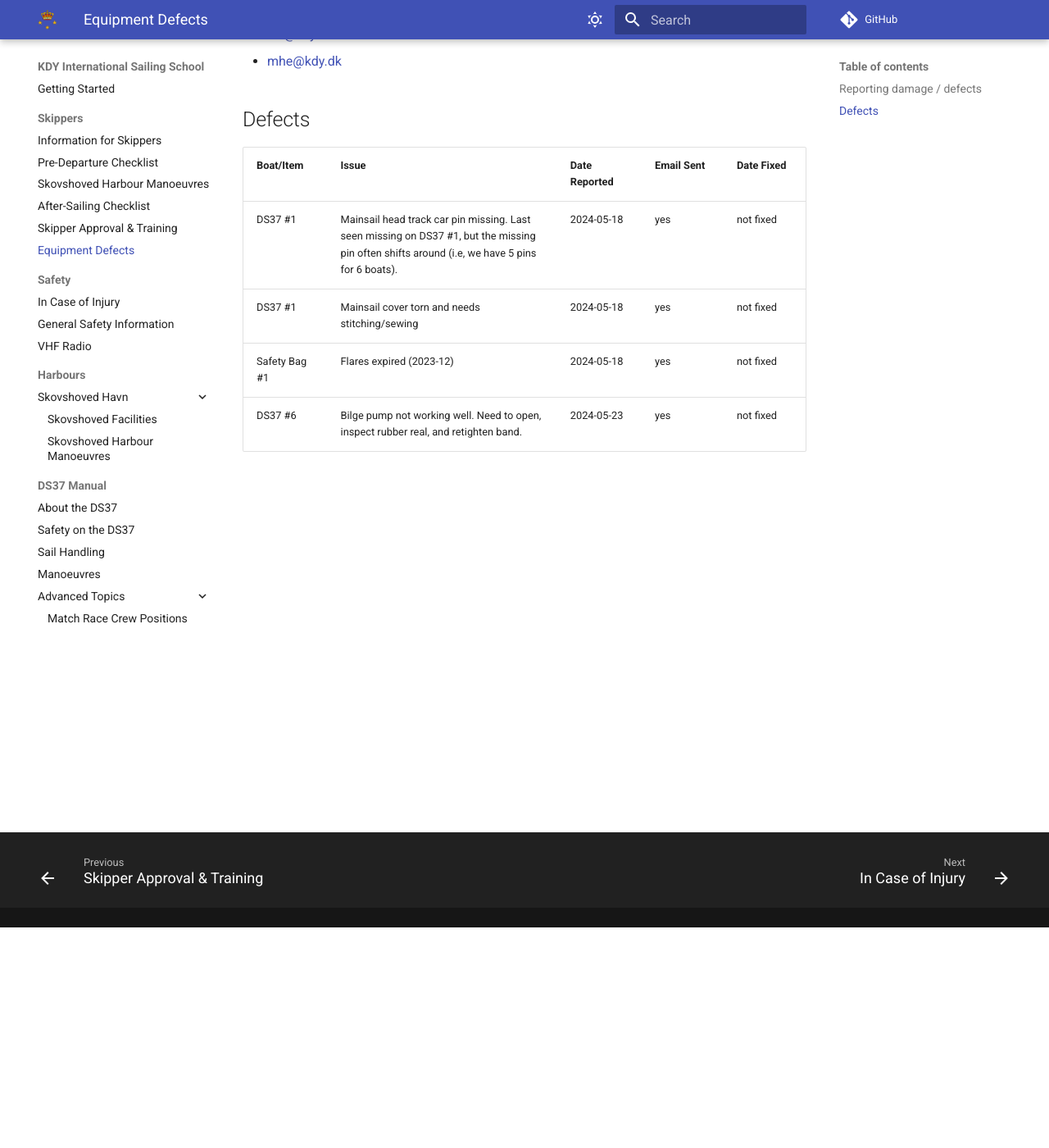
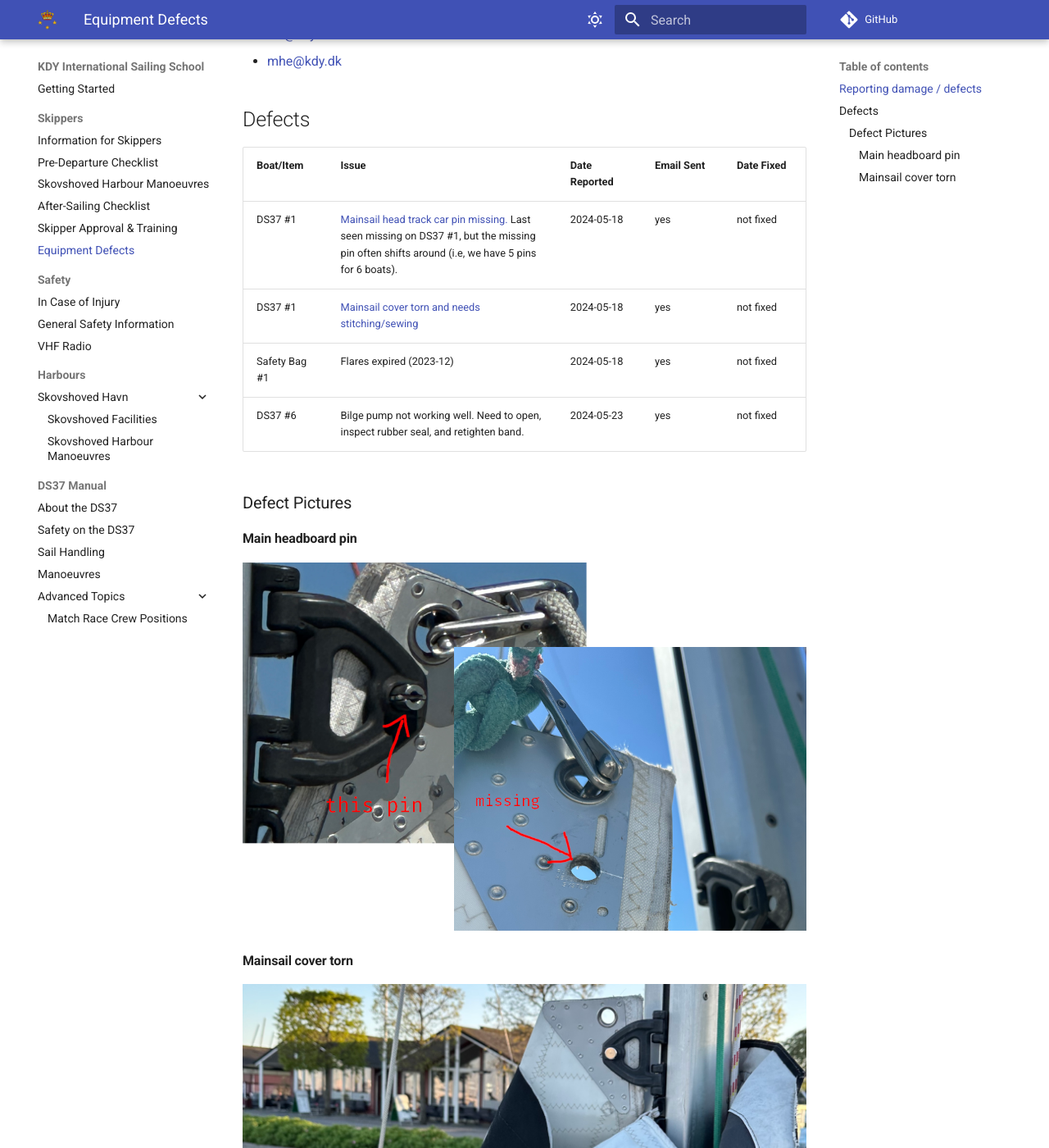
Before and after one commit to x123/kdy-iss, an MkDocs documentation site: the page built from docs/equipment-defects.md, in a window 1280 px wide and 1400 px high, scrolled down 269 px. Shown: the whole window at 82% size. Built offline with MkDocs 1.6.1 and Material for MkDocs 9.7.7, drawn with Linux system fonts in a browser that asks for light colours; comment, search, counter and statistics services are not loaded.

Commit message:
add defect photos

```diff
--- a/docs/equipment-defects.md
+++ b/docs/equipment-defects.md
@@ -10,7 +10,17 @@ the whiteboard at the KDY base and mailed to the boatmen:
 
 | Boat/Item       | Issue | Date Reported | Email Sent | Date Fixed |
 |-----------------|-------|---------------|------------|------------|
-| DS37 #1         | Mainsail head track car pin missing. Last seen missing on DS37 #1, but the missing pin often shifts around (i.e, we have 5 pins for 6 boats). | 2024-05-18 | yes | not fixed |
-| DS37 #1         | Mainsail cover torn and needs stitching/sewing | 2024-05-18 | yes | not fixed |
+| DS37 #1         | [Mainsail head track car pin missing.](#main-headboard-pin) Last seen missing on DS37 #1, but the missing pin often shifts around (i.e, we have 5 pins for 6 boats). | 2024-05-18 | yes | not fixed |
+| DS37 #1         | [Mainsail cover torn and needs stitching/sewing](#mainsail-cover-torn) | 2024-05-18 | yes | not fixed |
 | Safety Bag #1   | Flares expired (2023-12) | 2024-05-18 | yes | not fixed |
-| DS37 #6         | Bilge pump not working well. Need to open, inspect rubber real, and retighten band. | 2024-05-23 | yes | not fixed |
+| DS37 #6         | Bilge pump not working well. Need to open, inspect rubber seal, and retighten band. | 2024-05-23 | yes | not fixed |
+
+## Defect Pictures
+
+### Main headboard pin
+
+![Mainsail headboard track car pin missing.](img/defect-main-headboard-pin.png)
+
+### Mainsail cover torn
+
+![Mainsail cover torn](img/defect-main-sail-cover.png)
```
Also changed, not shown: docs/img/defect-main-headboard-pin.png (added), docs/img/defect-main-sail-cover.png (added).
